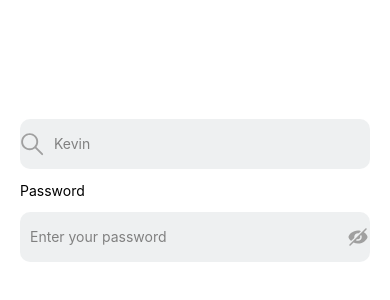
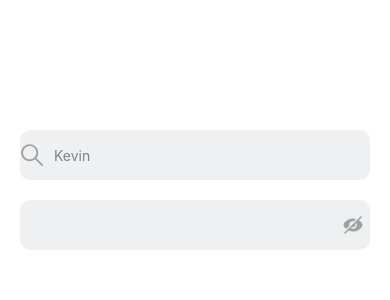
Before and after one commit to zed-io/WamUI, a React Native app: screen / in a window 390 px wide. Shown: the part 232-532 px from the top of the page. Built offline with nearby package versions, Linux system fonts and the light colour scheme.

Commit message:
updated password input

```diff
--- a/src/components/Inputs/PasswordInput.js
+++ b/src/components/Inputs/PasswordInput.tsx
@@ -1,42 +1,42 @@
 import React, { useState } from 'react';
-import { Text, View, TextInput, StyleSheet, TouchableOpacity, SafeAreaView, KeyboardAvoidingView, Keyboard} from 'react-native';
-import { TouchableWithoutFeedback } from 'react-native-gesture-handler';
+import { View, TextInput, StyleSheet, TouchableOpacity, SafeAreaView, KeyboardAvoidingView, Keyboard} from 'react-native';
 import EyeIcon from '../../icons/Eye';
 import EyeClosedIcon from '../../icons/EyeClosed';
 
-const PasswordInput = () => {
+type Props = {
+  placeholder: string;
+  value: string;
+  onChangeText: (text: string) => void;
+}
+
+const PasswordInput = ({placeholder, value, onChangeText} : Props) => {
   const [passwordVisible, setPasswordVisible] = useState(false);
   const [passwordFocused, setPasswordFocused] = useState(false);
 
   return (
-    <SafeAreaView>
-      <TouchableWithoutFeedback onPress={Keyboard.dismiss}>
-      <Text style={{paddingBottom: 3, paddingTop: 3}}>Password</Text>
-      </TouchableWithoutFeedback>
       <View style={[styles.inputContainer, passwordFocused && styles.focusedInput]}>
         <TextInput
           style={styles.input}
-          placeholder="Enter your password"
+          placeholder={placeholder}
           placeholderTextColor="gray"
           selectionColor="#B34AFF"
           onFocus={() => setPasswordFocused(true)}
           onBlur={() => setPasswordFocused(false)}
           secureTextEntry={!passwordVisible}
+          value={value}
+          onChangeText={onChangeText}
         />
         <TouchableOpacity onPress={() => setPasswordVisible(!passwordVisible)}>
           {passwordVisible ? <EyeIcon size={24} color='#A0A0A0'/> : <EyeClosedIcon size={24} color='#A0A0A0'/>}
         </TouchableOpacity>
       </View>
-    </SafeAreaView>
   );
 };
 
 const styles = StyleSheet.create({
-  container: {
-    flex: 1,
-    backgroundColor: '#fff',
-    alignContent: 'center',
-    justifyContent: 'center',
+  label: {
+    paddingBottom: 3,
+    paddingTop: 3,
   },
   inputContainer: {
     flexDirection: 'row',
@@ -44,6 +44,8 @@ const styles = StyleSheet.create({
     borderRadius: 10,
     marginVertical: 10,
     backgroundColor: '#C7CED04D',
+    paddingLeft: 10,
+    paddingRight: 5,
   },
   focusedInput: {
     borderColor: '#B34AFF',
@@ -52,11 +54,7 @@ const styles = StyleSheet.create({
   input: {
     flex: 1,
     height: 50,
-    paddingHorizontal: 10,
     color: 'black',
-  },
-  icon: {
-    marginHorizontal: 10,
   },
 });
 
```
